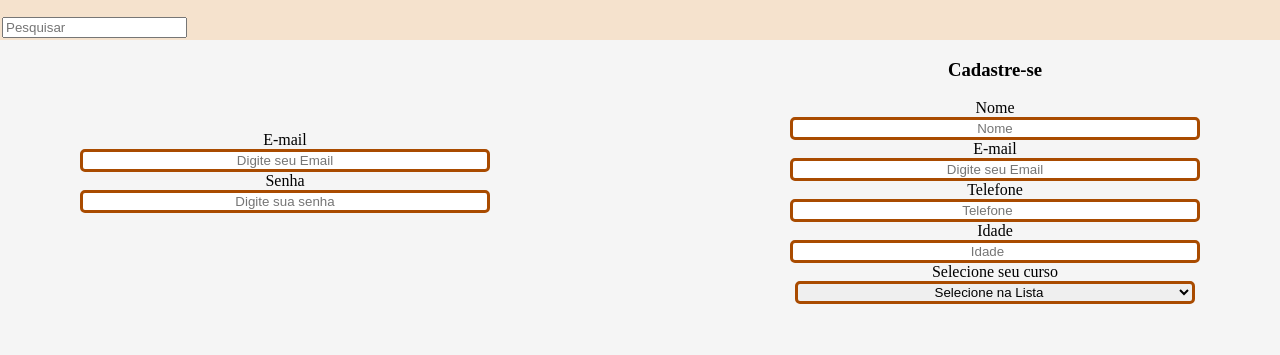
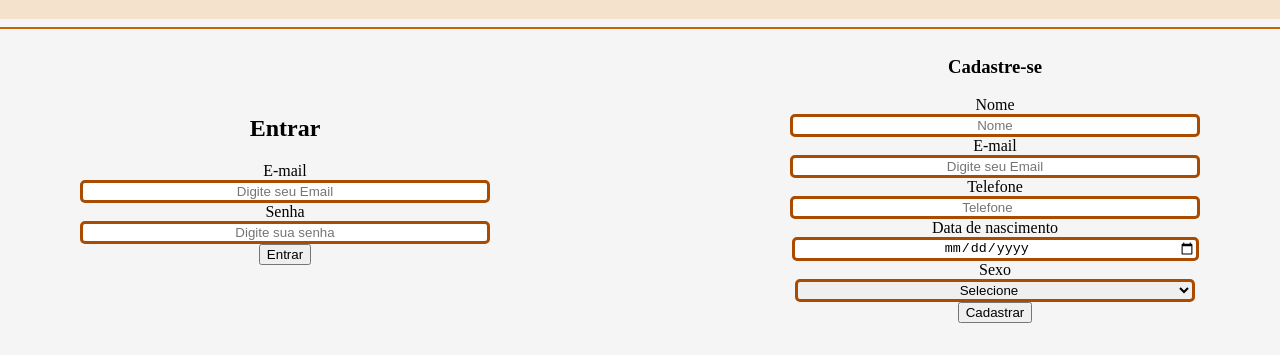
Before and after one commit to joaovictoradsjppb/projeto_frontend_ecommerce, a plain HTML site: page Ecommerce/formulario.html in a window 1280 px wide. Shown: the part 69-424 px from the top of the page. Drawn offline with Linux system fonts and the light colour scheme.

Commit message:
Add login and registration forms with new fields
Added a login section with email and password fields, and a new date input for birthdate. Included a gender selection dropdown and updated the form layout.

```diff
--- a/Ecommerce/formulario.html
+++ b/Ecommerce/formulario.html
@@ -36,19 +36,20 @@
                 </div>
             </nav>
         </div>
-        <input type="text" id="nome" name="nome" placeholder="Pesquisar" />
 
     </header>
-
+    <hr class="linha">
 
     <section id="form">
         <div>
         <form>
+            <h1>Entrar</h1>
                 <label>E-mail</label><br>
                 <input type="email" name="email" placeholder="Digite seu Email" class="formulario" required><br>
                 <label>Senha</label><br>
                 <input type="password" name="senha" placeholder="Digite sua senha" class="formulario" required><br>
         </form>
+        <button type="submit">Entrar</button>
         </div>
         <div>
             <form action="obrigado.html" method="get">
@@ -62,20 +63,20 @@
                 <label>Telefone</label><br>
                 <input type="number" max="99999999999" placeholder="Telefone" name="telefone" class="formulario"
                     required><br>
-                <label>Idade</label><br>
-                <input type="number" placeholder="Idade" name="idade" class="formulario" required>
-                <br>
-                <label>Selecione seu curso</label>
-                <br>
-                <select name="curso" class="formulario">
-                    <option disabled selected>Selecione na Lista</option>
-                    <option value="ADS">ADS</option>
-                    <option value="computação">Computação</option>
-                    <option value="medicina">Medicina</option>
-                    <option value="administração">Administração</option>
-                    <option value="nada">Ainda não decidi</option>
+                <label for="nascimento">Data de nascimento</label><br>
+<input type="date" id="nascimento" name="nascimento" class="formulario" required>
+<br>
+
+                <label>Sexo</label><br>
+                <select name="sexo" class="formulario" required>
+                    <option value="">Selecione</option>
+                    <option value="masculino">Masculino</option>
+                    <option value="feminino">Feminino</option>
+                    <option value="outro">Outro</option>
+
                 </select>
                 <br>
+                <button type="submit">Cadastrar</button>
             </form>
         </div>
     </section>
```
